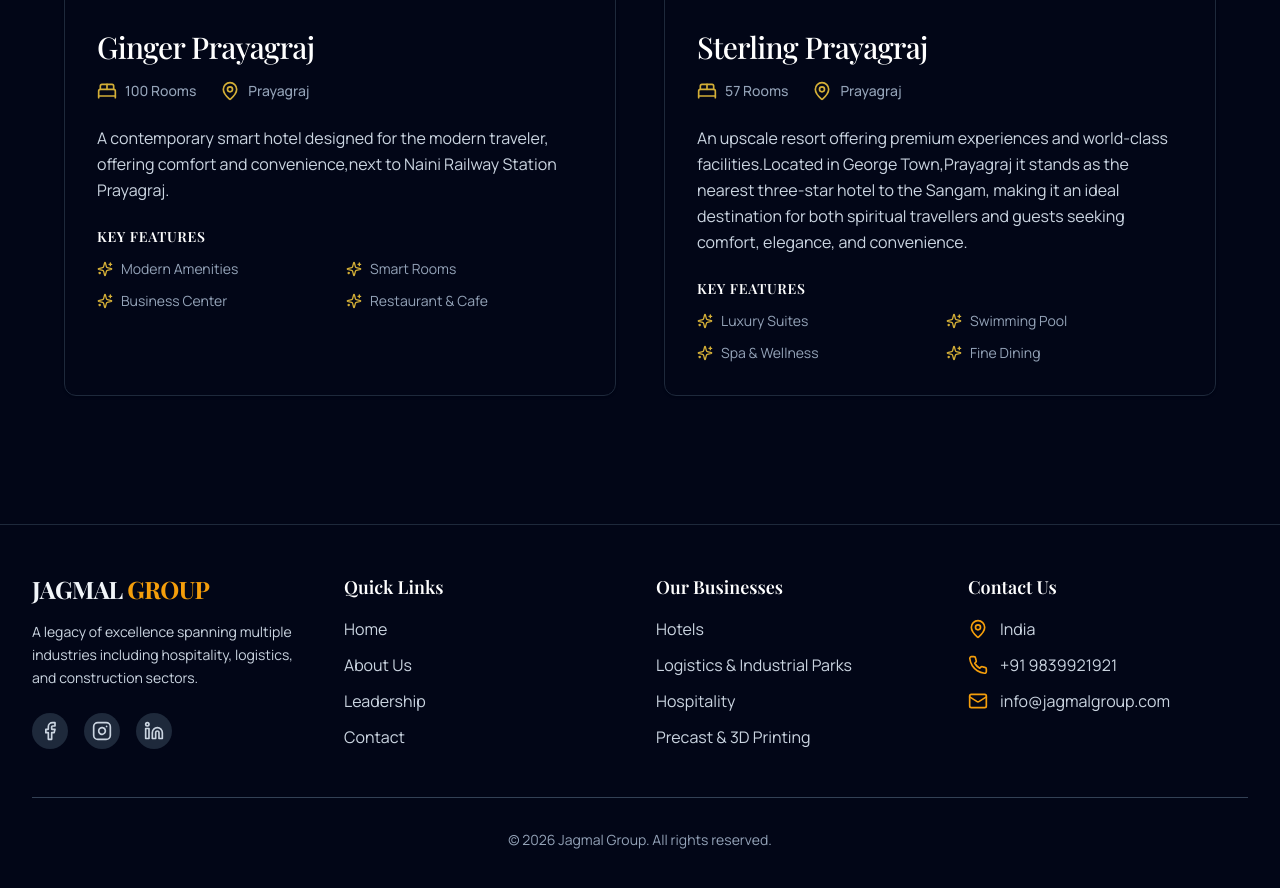
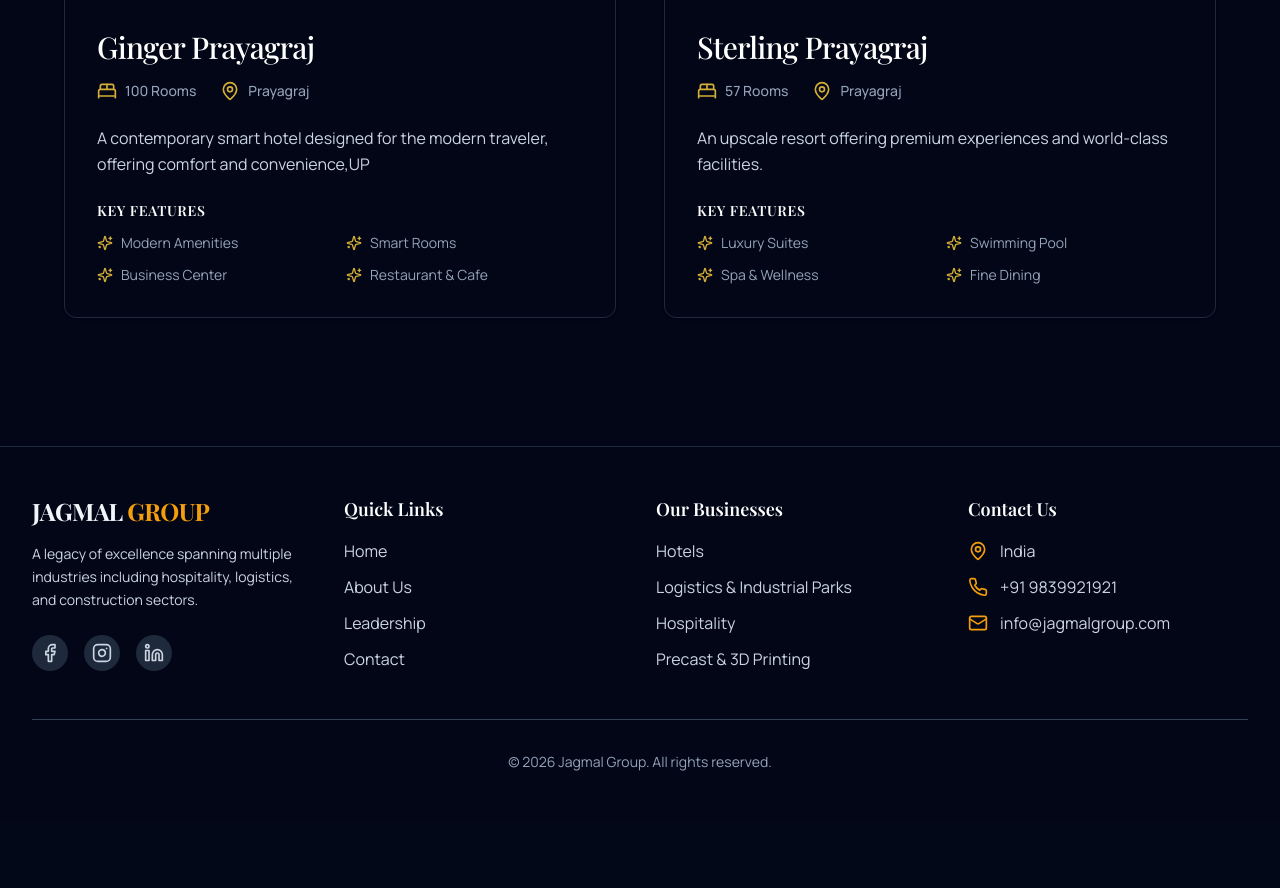
Before and after one commit to MaxasOP/JagmalGroup, a React (Vite) app: page /hotels in a window 1280 px wide. Shown: the part 1140-2028 px from the top of the page. After the commit the page ends 1960 px from the top, so only its background shows below. Built offline with nearby package versions, Linux system fonts and the light colour scheme.

Commit message:
Profile n descp

```diff
--- a/src/pages/Hotels.jsx
+++ b/src/pages/Hotels.jsx
@@ -8,7 +8,7 @@
       name: 'Ginger Prayagraj',
       rooms: 100,
       status: 'Upcoming',
-      description: 'A contemporary smart hotel designed for the modern traveler, offering comfort and convenience,next to Naini Railway Station Prayagraj.',
+      description: 'A contemporary smart hotel designed for the modern traveler, offering comfort and convenience,UP',
       features: ['Modern Amenities', 'Smart Rooms', 'Business Center', 'Restaurant & Cafe'],
       image: '/images/Ginger.jpg',
     },
@@ -16,7 +16,7 @@
       name: 'Sterling Prayagraj',
       rooms: 57,
       status: 'Upcoming',
-      description: 'An upscale resort offering premium experiences and world-class facilities.Located in George Town,Prayagraj it stands as the nearest three-star hotel to the Sangam, making it an ideal destination for both spiritual travellers and guests seeking comfort, elegance, and convenience.',
+      description: 'An upscale resort offering premium experiences and world-class facilities.',
       features: ['Luxury Suites', 'Swimming Pool', 'Spa & Wellness', 'Fine Dining'],
       image: '/images/imageshero1.png',
     },
```
Also changed, not shown: public/images/Leader.jpeg.
